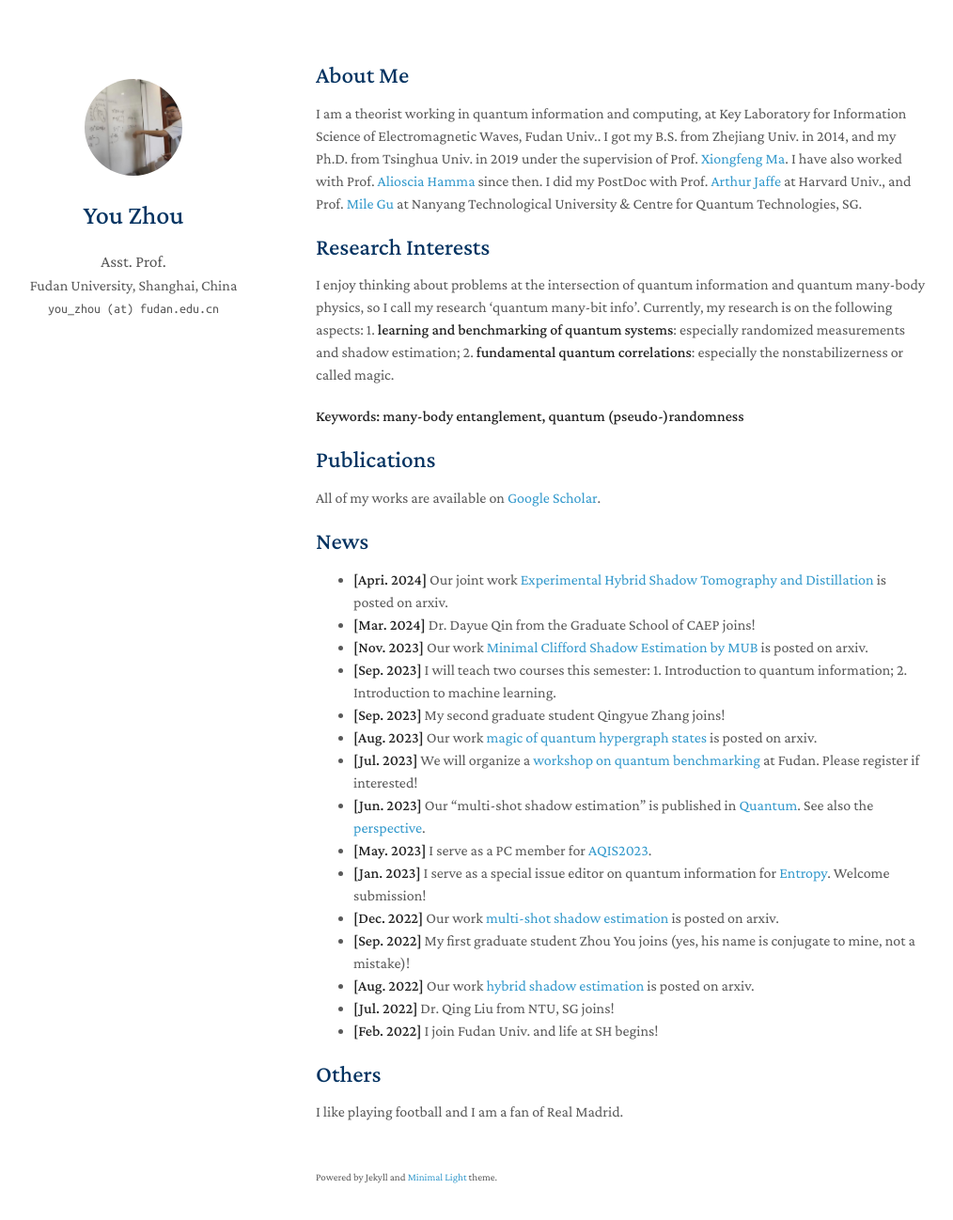
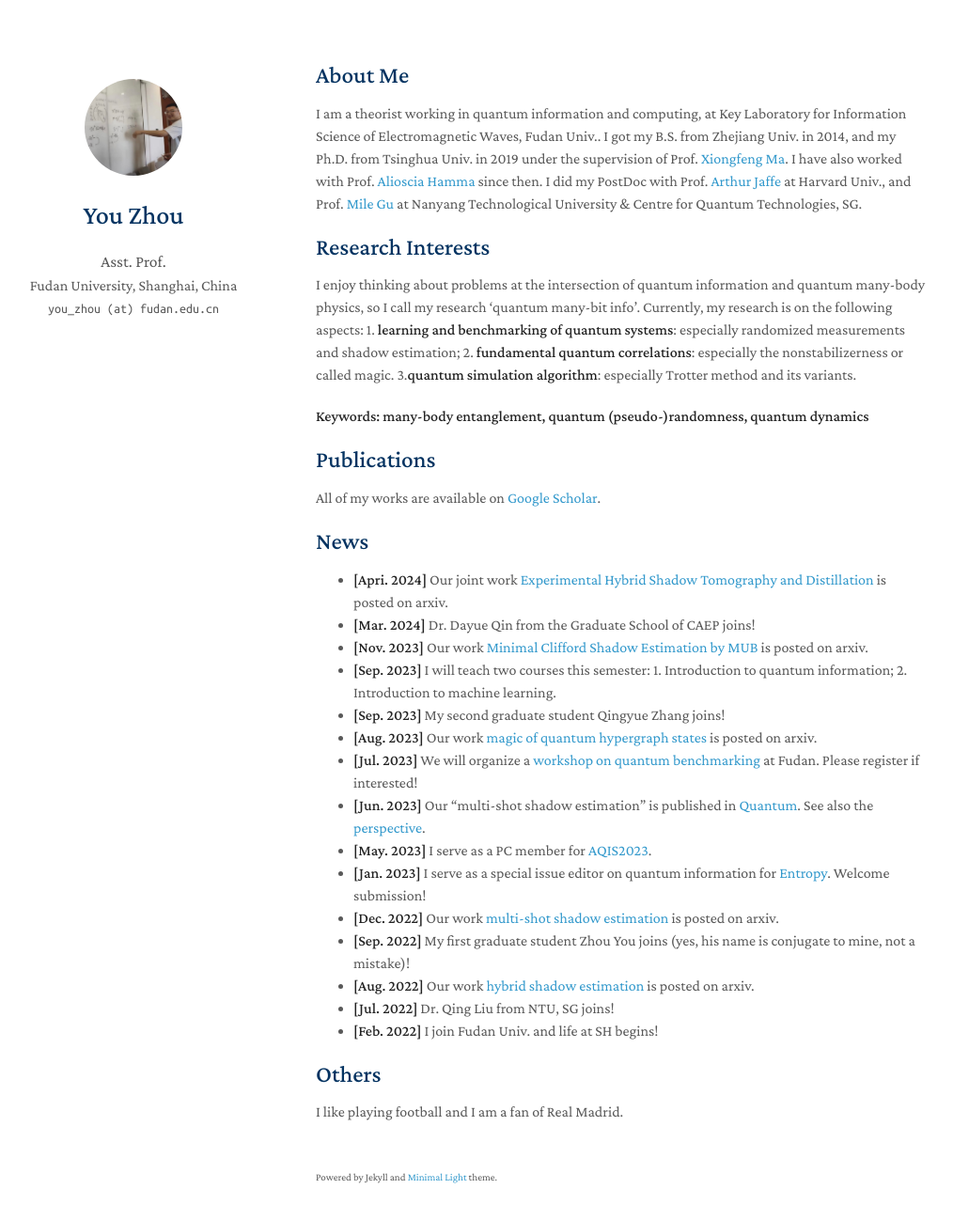
Before and after one commit to youzhoutravel/homepage1, a Jekyll site: the page built from index.md, in a window 1280 px wide and 1333 px high. Shown: the top 1298 px of the window at 94% size, without its empty margins (134-1148 px from the left). Built offline with Jekyll 4.4.1, drawn with Linux system fonts in a browser that asks for light colours; nearby versions of some CDN libraries; a style sheet for code colours, icons or effects is not loaded; our own code applies the rules of GitHub Pages for plain Markdown files.

Commit message:
Update index.md

```diff
--- a/index.md
+++ b/index.md
@@ -8,9 +8,9 @@ I am a theorist working in quantum information and computing, at Key Laboratory
 
 ## Research Interests
 I enjoy thinking about problems at the intersection of quantum information and quantum many-body physics, so I call my research 'quantum many-bit info'.
-Currently, my research is on the following aspects: 1. **learning and benchmarking of quantum systems**: especially randomized measurements and shadow estimation; 2. **fundamental quantum correlations**: especially the nonstabilizerness or called magic.
+Currently, my research is on the following aspects: 1. **learning and benchmarking of quantum systems**: especially randomized measurements and shadow estimation; 2. **fundamental quantum correlations**: especially the nonstabilizerness or called magic. 3.**quantum simulation algorithm**: especially Trotter method and its variants.
 
-**Keywords: many-body entanglement, quantum (pseudo-)randomness**
+**Keywords: many-body entanglement, quantum (pseudo-)randomness, quantum dynamics**
 
 
 ## Publications
```
